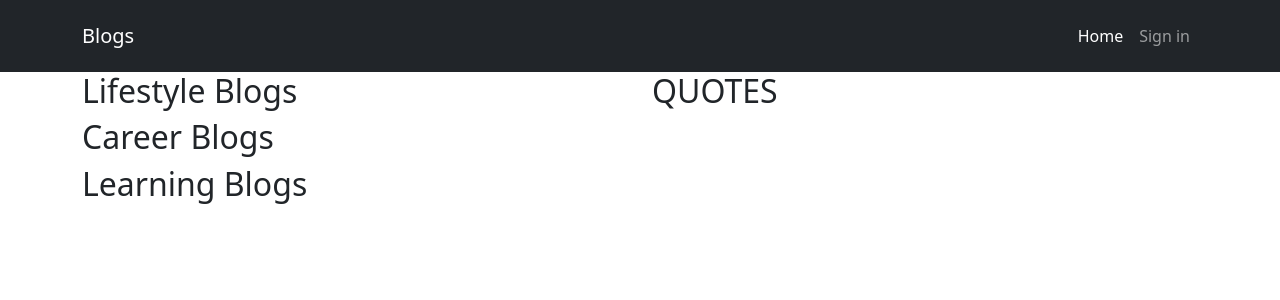
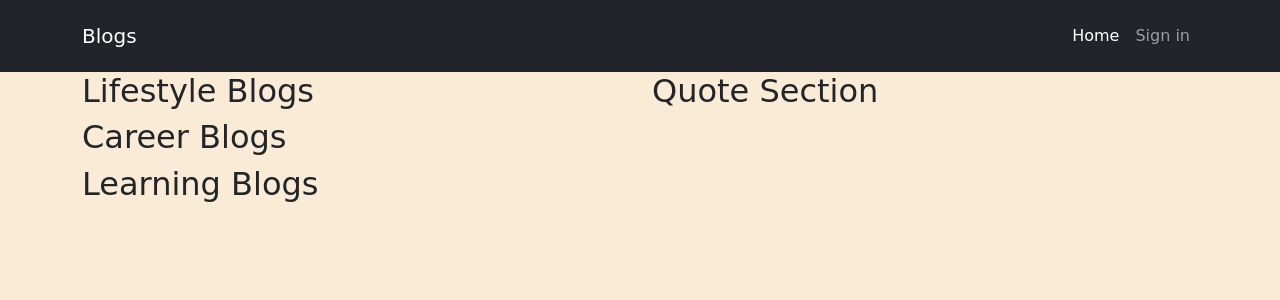
Before and after one commit to johngolem/Blogs, a Python web app: template app/templates/index.html in a window 1280 px wide. Shown: the top 300 px of the page. Run offline with Jinja, Linux system fonts and the light colour scheme; the template is opened without the code that fills it, so the values that code supplies are empty; some libraries are stand-ins or nearby versions.

Commit message:
add styling

```diff
--- /dev/null
+++ b/app/static/css/styles.css
@@ -0,0 +1,10 @@
+html {
+  scroll-behavior: smooth;
+}
+body {
+  background-color: #faebd7;
+  font-family: 'Road Rage', cursive;
+}
+#quot {
+  font-size: larger;
+}
--- a/app/templates/base.html
+++ b/app/templates/base.html
@@ -12,7 +12,8 @@
     <link href='http://fonts.googleapis.com/css?family=Open+Sans+Condensed:300' rel='stylesheet' type='text/css'>
     <link rel="stylesheet" href="https://pro.fontawesome.com/releases/v5.10.0/css/all.css"integrity="sha384-AYmEC3Yw5cVb3ZcuHtOA93w35dYTsvhLPVnYs9eStHfGJvOvKxVfELGroGkvsg+p" crossorigin="anonymous" />
 
-    <link rel="stylesheet" href="{{ url_for('static', filename='main.css')}}">
+    <link rel="stylesheet" href="{{ url_for('static', filename='css/styles.css')}}">
+
         <title>Blogs</title>
   </head>
   <body>
--- a/app/templates/index.html
+++ b/app/templates/index.html
@@ -18,16 +18,16 @@
       </div>
     </div>
     <div class="col-md-6">
-      <h2>QUOTES</h2>
+      <h2>Quote Section</h2>
       {% for quote in getquotes %}
 <div class="container" style="padding-top:40px; font-family: 'Viaoda Libre', cursive; color:white;">
     <div class="overlay">
-            <h1 class="text-center " style="color: black"> Quote of the day</h1>
-            <p class="text-center " style="color: purple;">Learn and teach. The world needs to what is in your mind. HERE IS THE CHANCE TO BE HEARD</p>
+            <h1 class="text-center " style="color: #5F9EA0"> Quote of the day</h1>
+            <p id="quot" class="text-center " style="color:#5F9EA0;">Learn and teach. The world needs to what is in your mind. HERE IS THE CHANCE TO BE HEARD</p>
     </div>
         <div id="content" class="card card-image">
             <div class="text-black text-center" style="color:white;">
-                <div class="py-5" style="background-color:black;">
+                <div class="py-5" style="background-color:#A52A2A;">
                     <h5 class="h5 black-text">A blog is an online journal in which you share your thoughts about a particular subject with readers and subscribers.</h5>
                     <h2 class="card-title h2 my-4 py-2">{{quote.author}}</h2>
                     <p class="mb-4 pb-2 px-md-5 mx-md-5">{{quote.quote}}</p>
```
